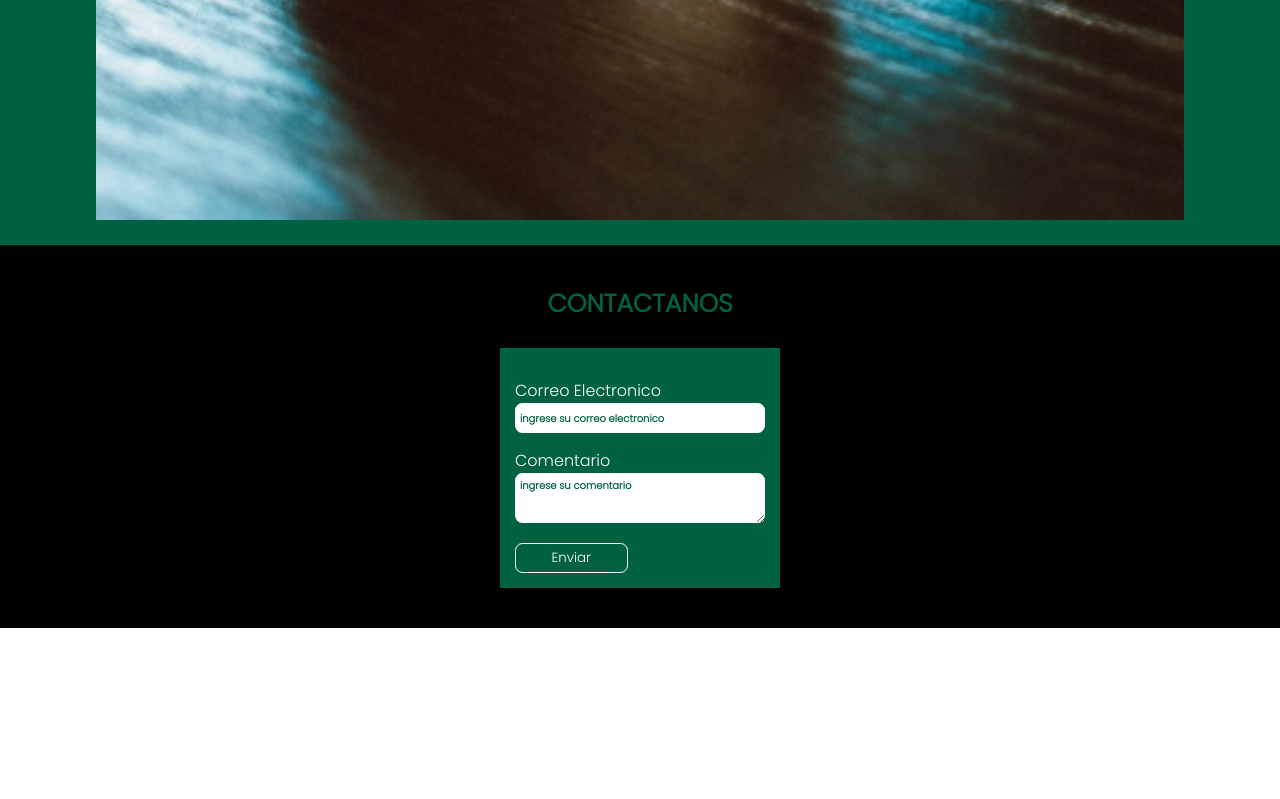
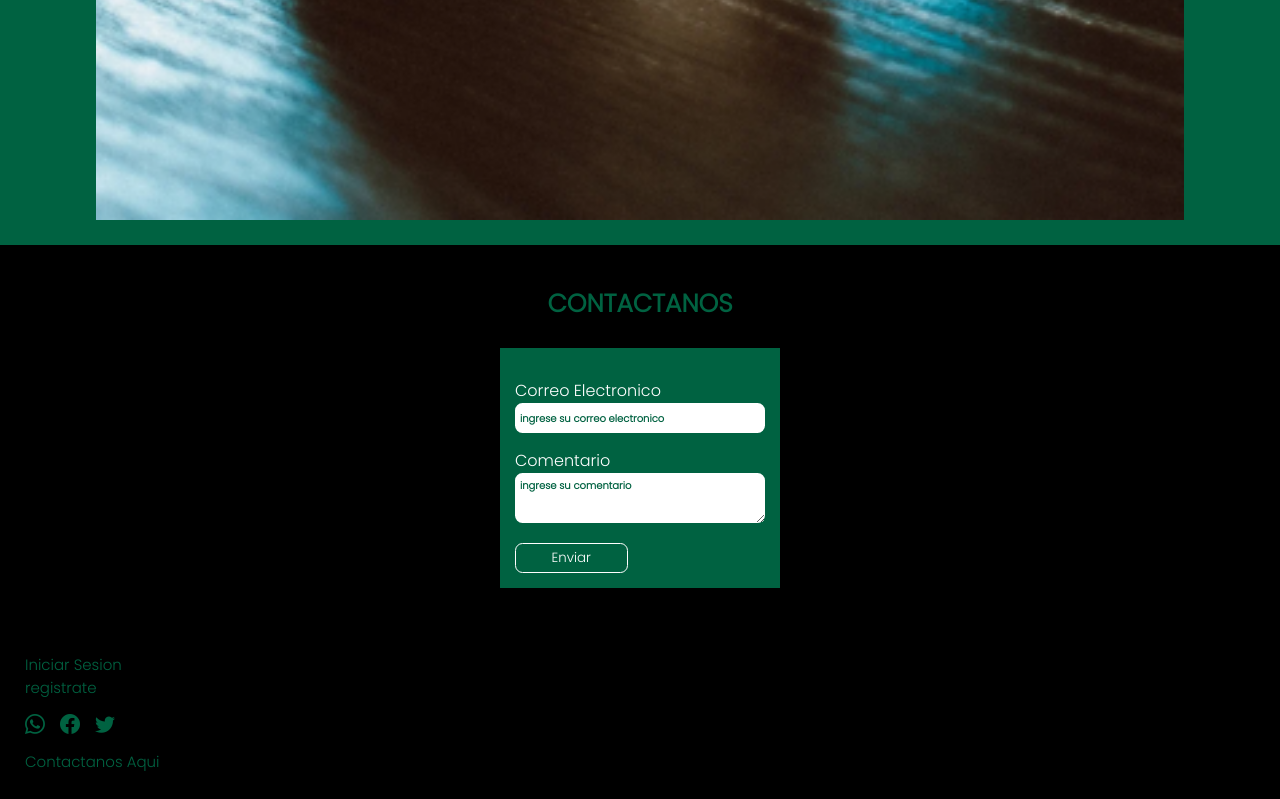
Before and after one commit to lucp80/Starbucks, a plain HTML site: page index.html in a window 1280 px wide. Shown: the part 5506-6305 px from the top of the page. Before the commit the page ends 6134 px from the top, so only its background shows below. Drawn offline with nearby package versions, Linux system fonts and the light colour scheme; a web font is replaced by a local one.

Commit message:
estructura html y css footer

```diff
--- a/css/style.css
+++ b/css/style.css
@@ -150,3 +150,57 @@
     background: yellowgreen;
     border: 1px solid yellowgreen;
 }
+.cards__card-circle {
+    background: yellow;
+    width: 60px;
+    height: 60px;
+    color: #000;
+    font-weight: bold;
+    font-size: 18px;
+    display: flex;
+    justify-content: center;
+    align-items: center;
+    border-radius: 50%;
+    position: absolute;
+    top: -25px;
+    right: -25px;
+}
+.footer {
+    background: #000;
+    padding: 25px 15px;
+}
+
+.footer__container-user {
+    display: flex;
+    flex-direction: column;
+    padding-left: 10px;
+}
+
+.footer__link-user {
+    color: #006241;
+    text-decoration: none;
+    font-size: 15px;
+}
+
+.footer__container-social i {
+    color: #006241;
+    font-size: 20px;
+    margin-left: 10px;
+}
+
+.footer__container-social {
+    margin-top: 10px;
+    margin-bottom: 10px;
+    width: 100px;
+    display: flex;
+    flex-direction: row;
+    justify-content: space-between;
+}
+
+.footer__container-contact a {
+    margin-left: 10px;
+    text-decoration: none;
+    color: #006241;
+    font-size: 15px;
+    margin-top: 15px;
+}
--- a/index.html
+++ b/index.html
@@ -69,5 +69,20 @@
             </div>
         </form>
     </section>
+    <footer class="footer">
+        <div class="footer__container-user">
+            <a class="footer__link-user" href="*">Iniciar Sesion</a>
+            <a class="footer__link-user" href="*">registrate</a>
+        </div>
+        <div class="footer__container-social">
+            <i class="bi bi-whatsapp"></i>
+            <i class="bi bi-facebook"></i>
+            <i class="bi bi-twitter"></i>
+        </div>
+        <div class="footer__container-contact">
+            <a class="footer__link-contact" href="*">Contactanos Aqui</a>
+        </div>
+
+    </footer>
     </body>
 </html>
```
